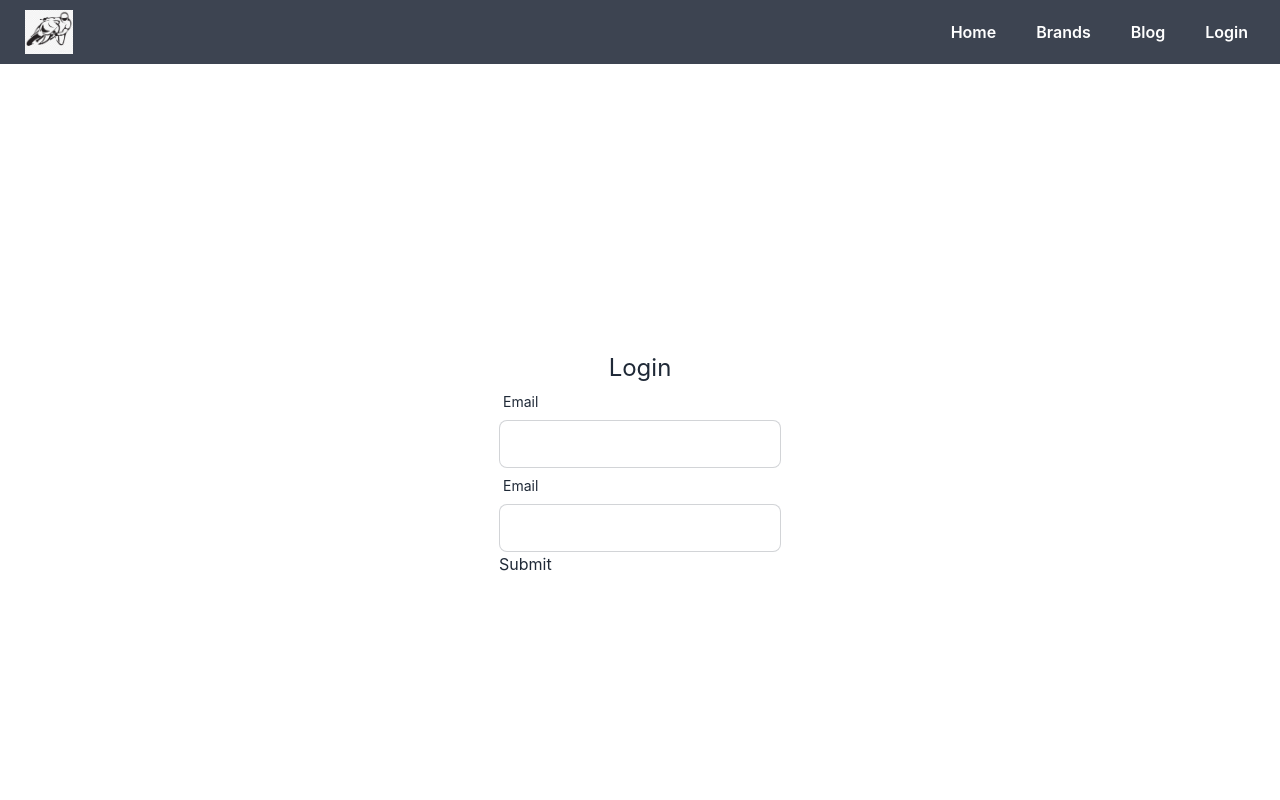
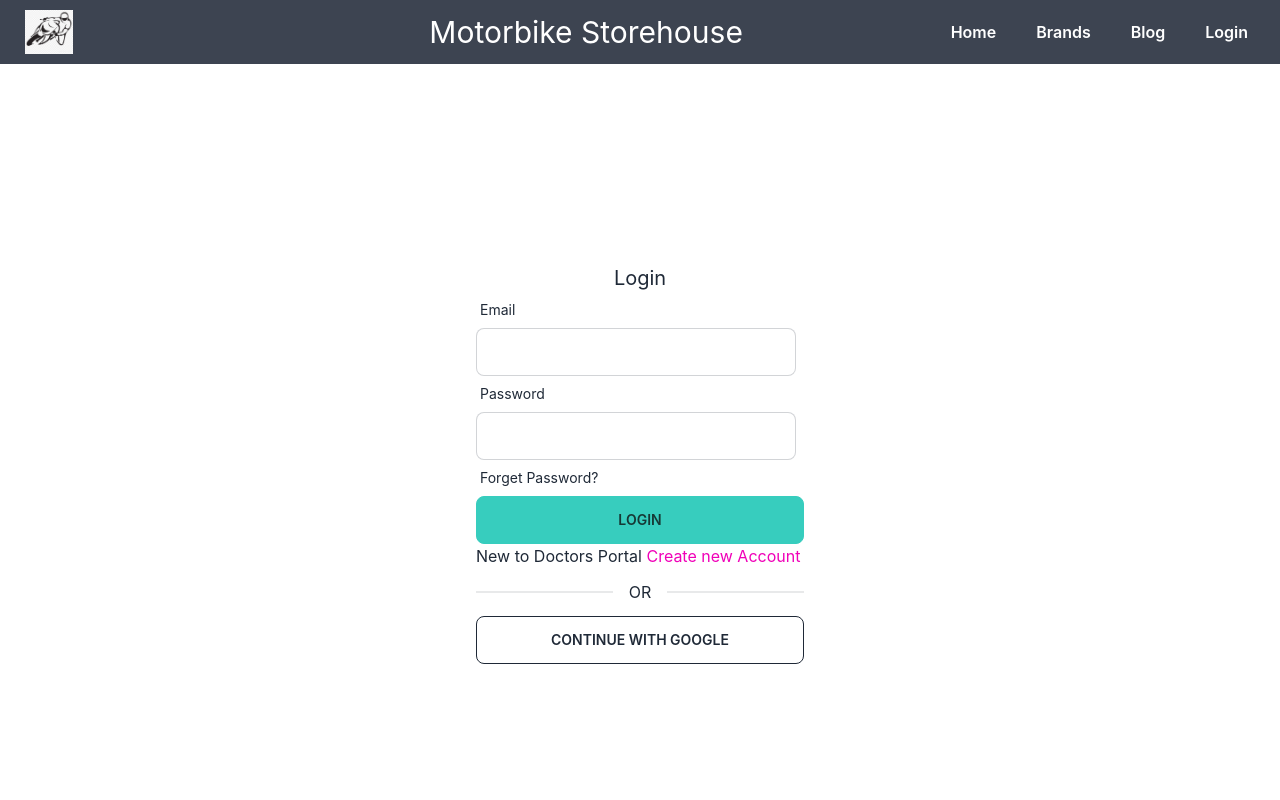
Before and after one commit to Rabbe10581/motorbike-storehouse-client, a React (Create React App) app: page /login in a window 1280 px wide. Shown: the top 800 px of the page. Built offline with nearby package versions, Linux system fonts and the light colour scheme; no server answers.

Commit message:
Sign up implemented

```diff
--- a/package.json
+++ b/package.json
@@ -11,8 +11,10 @@
     "react": "^18.2.0",
     "react-dom": "^18.2.0",
     "react-hook-form": "^7.39.5",
+    "react-hot-toast": "^2.4.0",
     "react-router-dom": "^6.4.3",
     "react-scripts": "5.0.1",
+    "react-toastify": "^9.1.1",
     "web-vitals": "^2.1.4"
   },
   "scripts": {
--- a/src/App.js
+++ b/src/App.js
@@ -1,11 +1,13 @@
 import { RouterProvider } from 'react-router-dom';
 import './App.css';
+import { Toaster } from 'react-hot-toast';
 import router from './Routes/Routes/Routes';
 
 function App() {
   return (
     <div className='max-w-[1440px] mx-auto'>
       <RouterProvider router={router}></RouterProvider>
+      <Toaster></Toaster>
     </div>
   );
 }
--- /dev/null
+++ b/src/Pages/Dashboard/Dashboard/Dashboard.js
@@ -0,0 +1,11 @@
+import React from 'react';
+
+const Dashboard = () => {
+    return (
+        <div>
+            <h2>This is Dashboard</h2>
+        </div>
+    );
+};
+
+export default Dashboard;
--- a/src/Pages/Login/Login.js
+++ b/src/Pages/Login/Login.js
@@ -1,27 +1,66 @@
-import React, { useState } from 'react';
+import React, { useContext, useState } from 'react';
 import { useForm } from 'react-hook-form';
+import { Link, useLocation, useNavigate } from 'react-router-dom';
+import { AuthContext } from '../../contexts/AuthProvider/AuthProvider';
 
 const Login = () => {
 
-    const { register, handleSubmit } = useForm()
-    const [data, setData] = useState('')
+    const { register, formState: { errors }, handleSubmit } = useForm();
+    const { signIn } = useContext(AuthContext);
+    const [loginError, setLoginError] = useState('');
+    const location = useLocation();
+    const navigate = useNavigate();
+
+    const from = location.state?.from?.pathname || '/';
+
+    const handleLogin = data => {
+        console.log(data);
+        setLoginError('');
+        signIn(data.email, data.password)
+            .then(result => {
+                const user = result.user;
+                console.log(user);
+                navigate(from, { replace: true });
+            })
+            .catch(error => {
+                console.log(error.message)
+                setLoginError(error.message);
+            });
+    }
 
     return (
         <div className='h-[800px] flex justify-center items-center'>
-            <div>
-                <h2 className='text-2xl text-center'>Login</h2>
-                <form onSubmit={handleSubmit((data) => setData(JSON.stringify(data)))}>
+            <div className='w-96 p-7'>
+                <h2 className='text-xl text-center'>Login</h2>
+                <form onSubmit={handleSubmit(handleLogin)}>
                     <div className="form-control w-full max-w-xs">
-                        <label className="label"><span className="label-text">Email</span> </label>
-                        <input type="email"  {...register("email")} className="input input-bordered w-full max-w-xs" />
+                        <label className="label"> <span className="label-text">Email</span></label>
+                        <input type="text"
+                            {...register("email", {
+                                required: "Email Address is required"
+                            })}
+                            className="input input-bordered w-full max-w-xs" />
+                        {errors.email && <p className='text-red-600'>{errors.email?.message}</p>}
                     </div>
                     <div className="form-control w-full max-w-xs">
-                        <label className="label"><span className="label-text">Email</span> </label>
-                        <input type="password"  {...register("password")} className="input input-bordered w-full max-w-xs" />
+                        <label className="label"> <span className="label-text">Password</span></label>
+                        <input type="password"
+                            {...register("password", {
+                                required: "Password is required",
+                                minLength: { value: 6, message: 'Password must be 6 characters or longer' }
+                            })}
+                            className="input input-bordered w-full max-w-xs" />
+                        <label className="label"> <span className="label-text">Forget Password?</span></label>
+                        {errors.password && <p className='text-red-600'>{errors.password?.message}</p>}
                     </div>
-                    <p>{data}</p>
-                    <input type="submit" />
+                    <input className='btn btn-accent w-full' value="Login" type="submit" />
+                    <div>
+                        {loginError && <p className='text-red-600'>{loginError}</p>}
+                    </div>
                 </form>
+                <p>New to Doctors Portal <Link className='text-secondary' to="/signup">Create new Account</Link></p>
+                <div className="divider">OR</div>
+                <button className='btn btn-outline w-full'>CONTINUE WITH GOOGLE</button>
             </div>
         </div>
     );
--- a/src/Pages/Shared/Navbar/Navbar.js
+++ b/src/Pages/Shared/Navbar/Navbar.js
@@ -19,8 +19,7 @@
         {
             user?.email ?
                 <>
-                    <li><Link to="/myreviews" className='mr-2 font-semibold'>My Reviews</Link></li>
-                    <li><Link className='mr-2 font-semibold' to='/addservices'>Add Services</Link></li>
+                    <li><Link to="/dashboard" className='mr-2 font-semibold'>Dashboard</Link></li>
                     <li><Link onClick={handleLogOut} className='mr-2 font-semibold'>Log Out</Link></li>
                 </>
                 :
@@ -46,14 +45,15 @@
                     <img className='w-12' src={logo} alt="" />
                 </Link>
             </div>
+            <div className="navbar-start">
+                <h2 className="text-3xl">Motorbike Storehouse</h2>
+            </div>
             <div className="navbar-end hidden lg:flex">
                 <ul className="menu menu-horizontal p-0">
                     {menuItems}
                 </ul>
             </div>
-            {/* <div className="navbar-end">
-                <button className="btn btn-outline btn-secondary">Appoinment</button>
-            </div> */}
+
         </div>
     );
 };
--- /dev/null
+++ b/src/Pages/SignUp/SignUp.js
@@ -0,0 +1,73 @@
+import React, { useContext, useState } from 'react';
+import { useForm } from 'react-hook-form';
+import { Link } from 'react-router-dom';
+import { toast } from 'react-toastify';
+import { AuthContext } from '../../contexts/AuthProvider/AuthProvider';
+
+const SignUp = () => {
+
+    const { register, handleSubmit, formState: { errors } } = useForm();
+    const { createUser, updateUser } = useContext(AuthContext);
+    const [signUpError, setSignUPError] = useState('')
+    const handleSignUp = (data) => {
+        console.log(data);
+        setSignUPError('');
+        createUser(data.email, data.password)
+            .then(result => {
+                const user = result.user;
+                console.log(user);
+                toast('User Created Successfully.')
+                const userInfo = {
+                    displayName: data.name
+                }
+                updateUser(userInfo)
+                    .then(() => { })
+                    .catch(err => console.log(err));
+            })
+            .catch(error => {
+                console.log(error)
+                setSignUPError(error.message)
+            });
+    }
+
+    return (
+        <div className='h-[800px] flex justify-center items-center'>
+            <div className='w-96 p-7'>
+                <h2 className='text-xl text-center'>Sign Up</h2>
+                <form onSubmit={handleSubmit(handleSignUp)}>
+                    <div className="form-control w-full max-w-xs">
+                        <label className="label"> <span className="label-text">Name</span></label>
+                        <input type="text" {...register("name", {
+                            required: "Name is Required"
+                        })} className="input input-bordered w-full max-w-xs" />
+                        {errors.name && <p className='text-red-500'>{errors.name.message}</p>}
+                    </div>
+                    <div className="form-control w-full max-w-xs">
+                        <label className="label"> <span className="label-text">Email</span></label>
+                        <input type="email" {...register("email", {
+                            required: true
+                        })} className="input input-bordered w-full max-w-xs" />
+                        {errors.email && <p className='text-red-500'>{errors.email.message}</p>}
+                    </div>
+                    <div className="form-control w-full max-w-xs">
+                        <label className="label"> <span className="label-text">Password</span></label>
+                        <input type="password" {...register("password", {
+                            required: "Password is required",
+                            minLength: { value: 6, message: "Password must be 6 characters long" },
+                            pattern: { value: /(?=.*[A-Z])(?=.*[!@#$&*])(?=.*[0-9])/, message: 'Password must have uppercase, number and special characters' }
+                        })} className="input input-bordered w-full max-w-xs" />
+                        {errors.password && <p className='text-red-500'>{errors.password.message}</p>}
+                    </div>
+                    <input className='btn btn-accent w-full mt-4' value="Sign Up" type="submit" />
+                    {signUpError && <p className='text-red-600'>{signUpError}</p>}
+                </form>
+                <p>Already have an account <Link className='text-secondary' to="/login">Please Login</Link></p>
+                <div className="divider">OR</div>
+                <button className='btn btn-outline w-full'>CONTINUE WITH GOOGLE</button>
+
+            </div>
+        </div>
+    );
+};
+
+export default SignUp;
```
Also changed, not shown: src/Routes/Routes/Routes.js (+10 -0 lines), 1 other file (tests, documents, lock files or other folders).
